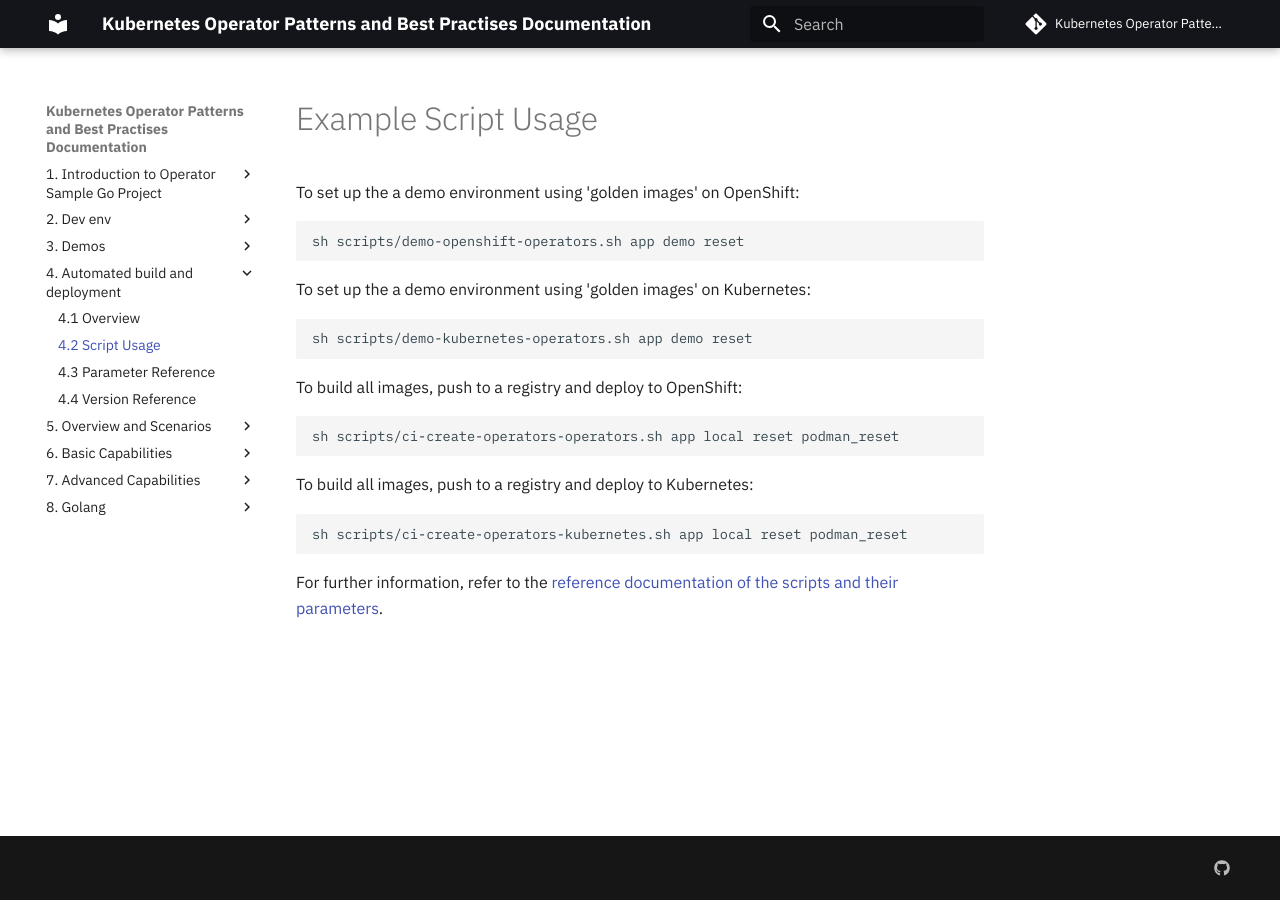
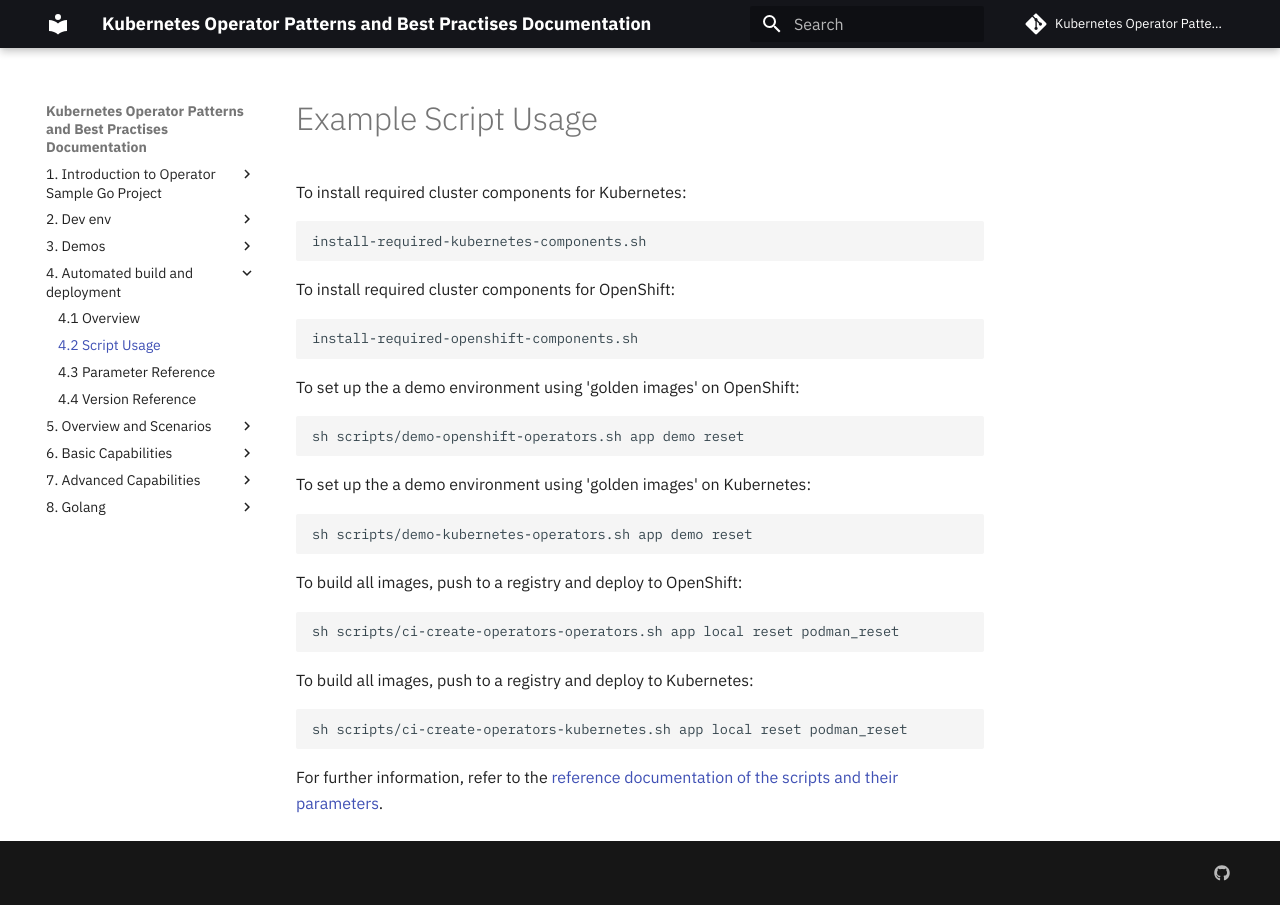
Before and after one commit to IBM/operator-sample-go-documentation, an MkDocs documentation site: the page built from documentation/automation-script-usage.md, in a window 1280 px wide. Built offline with MkDocs 1.6.1 and Material for MkDocs 9.7.7, drawn with Linux system fonts in a browser that asks for light colours; comment, search, counter and statistics services are not loaded.

Commit message:
doc-updates7

````diff
--- a/documentation/automation-script-usage.md
+++ b/documentation/automation-script-usage.md
@@ -1,4 +1,14 @@
 # Example Script Usage
+
+To install required cluster components for Kubernetes:
+```
+install-required-kubernetes-components.sh
+```
+
+To install required cluster components for OpenShift:
+```
+install-required-openshift-components.sh
+```
 
 To set up the a demo environment using 'golden images' on OpenShift:
 ```
````
